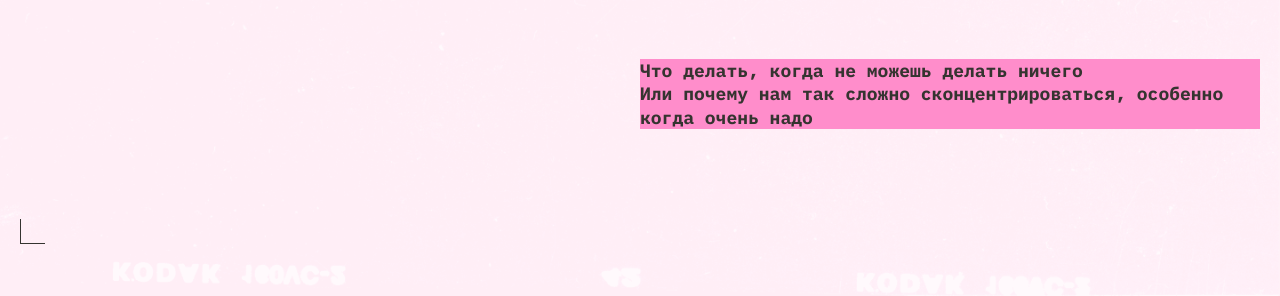
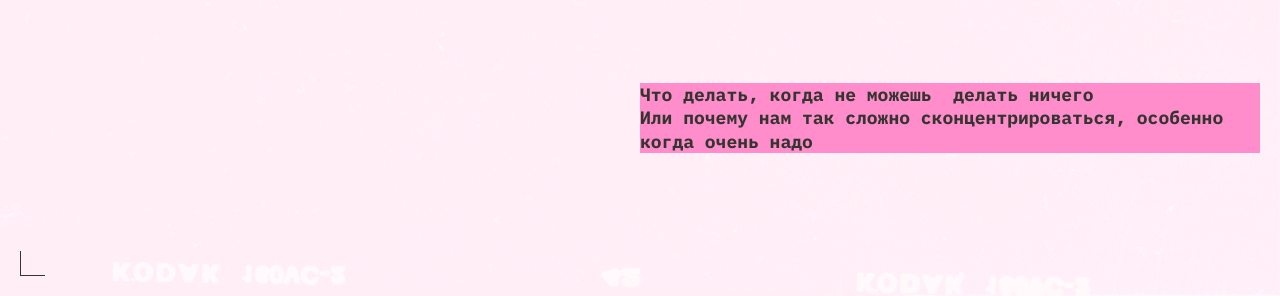
Before and after one commit to ShelestTatiana/slozhno-sosredotochitsya, a plain HTML site: page index.html in a window 1280 px wide. Shown: the part 504-800 px from the top of the page. Drawn offline with Linux system fonts and the light colour scheme.

Commit message:
bugs fixed v2

```diff
--- a/index.html
+++ b/index.html
@@ -35,7 +35,7 @@
         </ul>
       </nav>
       <h1 class="header__title title">no focus</h1>
-      <p class="header__article">Что делать, когда не можешь делать ничего<br>Или почему нам так сложно сконцентрироваться, особенно когда очень надо</p>
+      <p class="header__article">Что делать, когда не можешь&nbsp; делать ничего<br>Или почему нам так сложно сконцентрироваться, особенно когда очень надо</p>
       <span class="rec-element" aria-hidden="true">rec</span>
     </header>
 
--- a/styles/dark.css
+++ b/styles/dark.css
@@ -5,8 +5,10 @@
   --bg-color: #ff0070;
   --shadow-color: #ff0070;
   --main-text-color: #f1b2ce;
+  --element-color: #ff0070;
   --head-color: #db00ff;
-  --element-color: #ff0070;
+  --image: url("../images/cover-image-dark.png");
+  --display: block;
   }
 
   @media (prefers-color-scheme: dark) {
@@ -17,7 +19,9 @@
   --bg-color: #ff0070;
   --shadow-color: #ff0070;
   --main-text-color: #f1b2ce;
+  --element-color: #ff0070;
   --head-color: #db00ff;
-      --element-color: #ff0070;
+  --image: url("../images/cover-image-dark.png");
+  --display: block;
   }
 }
--- a/styles/light.css
+++ b/styles/light.css
@@ -7,12 +7,8 @@
   --main-text-color: #353430;
   --head-color: #ff8dcb;
   --element-color: #ffc2e6;
-
   --image: url("../images/cover-image-light.png");
-}
-
-.theme_light .rec-element {
-  display: none;
+  --display: none;
 }
 
 @media (prefers-color-scheme: light) {
@@ -25,11 +21,7 @@
     --main-text-color: #353430;
     --head-color: #ff8dcb;
     --element-color: #ffc2e6;
-
     --image: url("../images/cover-image-light.png");
-  }
-
-  .rec-element {
-    display: none;
+    --display: none;
   }
 }
--- a/styles/style.css
+++ b/styles/style.css
@@ -1,7 +1,7 @@
 .page {
   margin: 0 auto;
   background-color: var(--main-bg-color);
-  font-family: 'IBM Plex Mono', sans-serif;
+  font-family: 'IBM Plex Mono', monospace;
   font-size: var(--size-s);
   line-height: 130%;
   font-weight: 400;
@@ -18,11 +18,12 @@
   align-items: center;
   justify-items: end;
   padding: var(--size-xs);
+  height: 100vh;
+  min-height: 668px;
 }
 
 .decorated-zone {
   position: relative;
-  height: 668px;
 }
 
 .decorated-zone::before {
@@ -30,10 +31,10 @@
   position: absolute;
   inset-inline-start: var(--size-xs);
   inset-block-end: var(--size-xs);
-  width: 25px;
-  height: 25px;
-  border-left: var(--size-xxs) solid var(--decor-color);
-  border-bottom: var(--size-xxs) solid var(--decor-color);
+  inline-size: 25px;
+  block-size: 25px;
+  border-inline-start: var(--size-xxs) solid var(--decor-color);
+  border-block-end: var(--size-xxs) solid var(--decor-color);
 }
 
 .decorated-zone::after {
@@ -41,10 +42,10 @@
   position: absolute;
   inset-inline-end: var(--size-xs);
   inset-block-start: var(--size-xs);
-  width: 25px;
-  height: 25px;
-  border-right: var(--size-xxs) solid var(--decor-color);
-  border-top: var(--size-xxs) solid var(--decor-color);
+  inline-size: 25px;
+  block-size: 25px;
+  border-inline-end: var(--size-xxs) solid var(--decor-color);
+  border-block-start: var(--size-xxs) solid var(--decor-color);
 }
 
 .header__theme-menu {
@@ -79,6 +80,7 @@
 
 .header__theme-menu-button_active {
   outline: var(--size-xxs) solid var(--decor-color);
+  pointer-events: none;
 }
 
 .title {
@@ -92,12 +94,12 @@
 .header__article {
   justify-self: end;
   align-self: center;
-  width: 100%;
+  inline-size: 100%;
 }
 
 .rec-element {
   position: absolute;
-  display: block;
+  display: var(--display);
   color: var(--element-color);
   text-transform: uppercase;
   inset-block-start: var(--size-xs);
@@ -179,8 +181,8 @@
 }
 
 .image {
-  width: 100%;
-  height: 100%;
+  block-size: 100%;
+  inline-size: 100%;
   object-fit: cover;
   object-position: center;
 }
@@ -190,13 +192,11 @@
   justify-content: center;
   align-items: center;
   padding: var(--size-xs);
+  height: 100vh;
+  min-height: 668px;
 }
 
 @media (width >= 768px) {
-  .decorated-zone {
-    height: 1024px;
-  }
-
   .header__theme-menu-list {
     gap: var(--size-xs);
 }
@@ -213,6 +213,11 @@
   .rec-element {
     inset-block-start: 21px;
     inset-inline-end: 48px;
+}
+
+.decorated-zone::before {
+  inset-inline-start: var(--size-s);
+  inset-block-end: var(--size-s);
 }
 
   .decorated-zone::after {
@@ -244,10 +249,10 @@
   }
 
   .section-what .section__header {
-    width: 30%;
+    inline-size: 30%;
   }
 
-  .section-image article {
+  .section-image .article {
     gap: var(--size-sm);
   }
 
@@ -265,7 +270,7 @@
   }
 
   .header__article {
-    width: 50%;
+    inline-size: 50%;
   }
 
   .image:first-child {
@@ -287,10 +292,6 @@
 }
 
 @media (width >= 1024px) {
-  .decorated-zone {
-    height: 768px;
-  }
-
   .decorated-zone::before {
     inset-inline-start: var(--size-sm);
     inset-block-end: var(--size-sm);
--- a/styles/variables.css
+++ b/styles/variables.css
@@ -16,4 +16,5 @@
   --size-l: 50px;
 
   --image: url("../images/cover-image-dark.png");
+  --display: block;
 }
```
Lines whose indentation alone changed are shown as unchanged.
